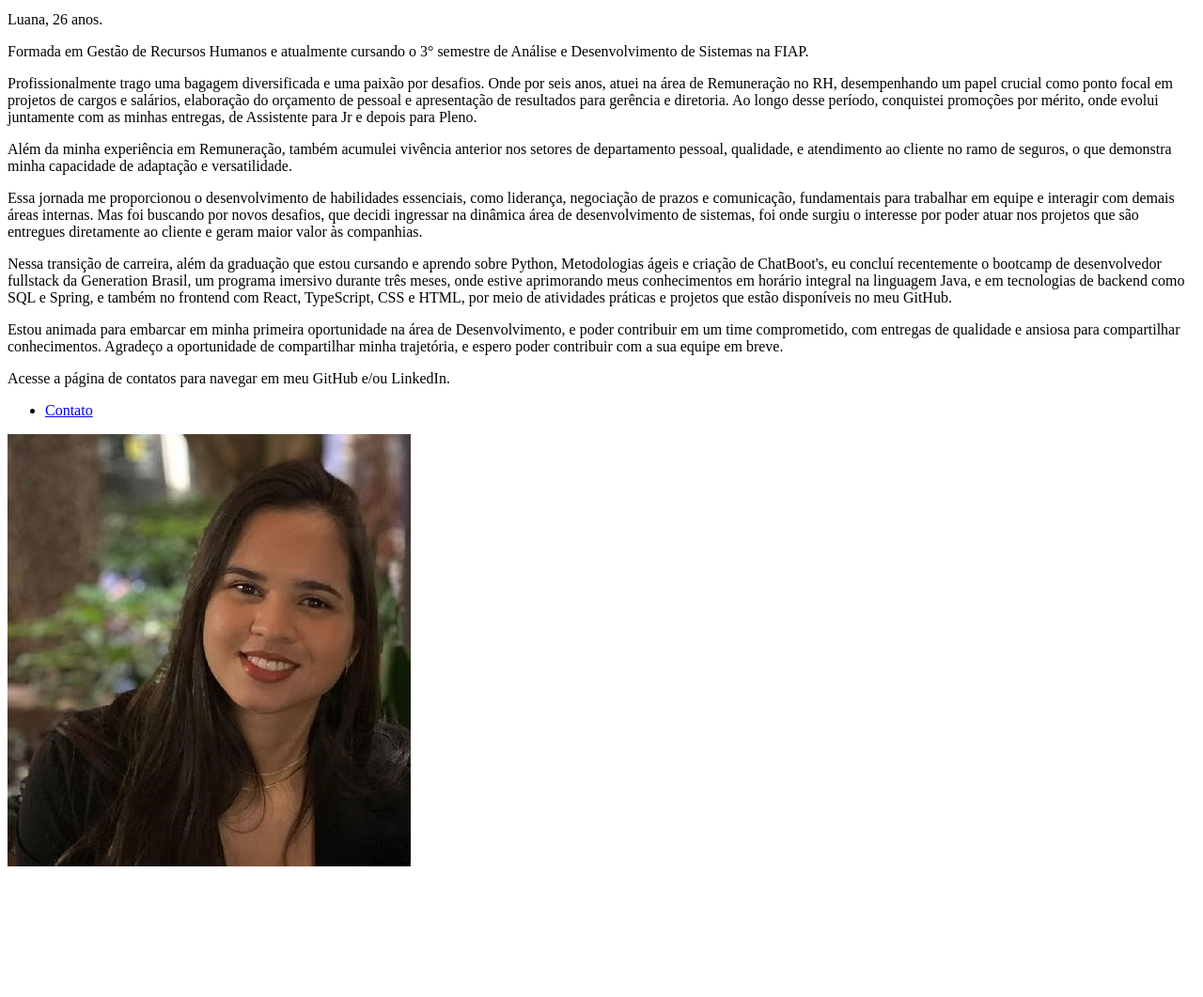
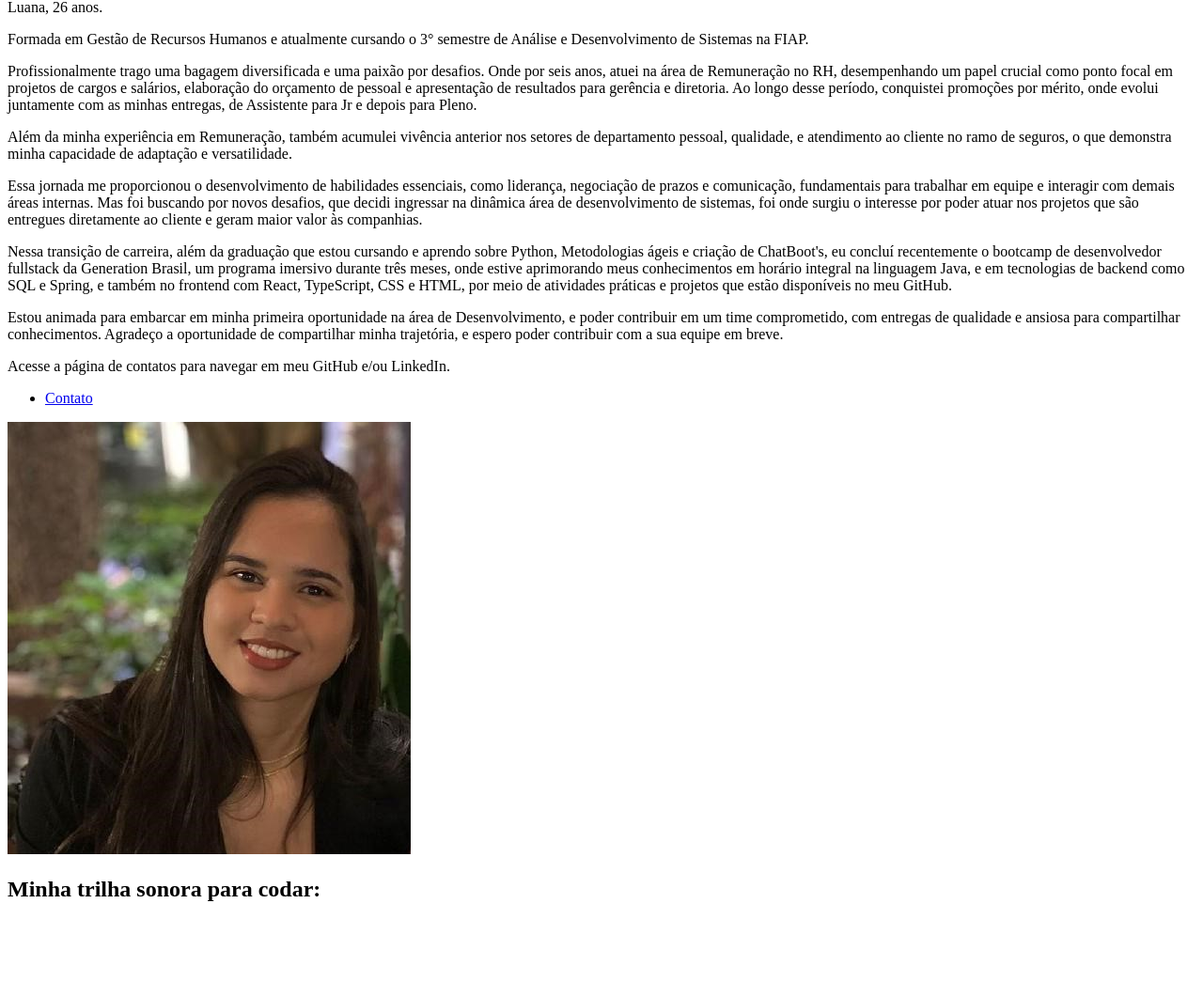
Before and after one commit to Luana-Nascimento/Fundamentos-Web, a plain HTML site: page index.html in a window 1280 px wide. Shown: the part 68-1129 px from the top of the page at 94% size. Before the commit the page ends 1002 px from the top, so only its background shows below. Drawn offline with Linux system fonts and the light colour scheme; grey boxes are pictures that could not be loaded.

Commit message:
Inserção Playlist

```diff
--- a/index.html
+++ b/index.html
@@ -7,7 +7,12 @@
 </head>
 <body>
 
+<main>
+
+    <section>
         <h1> Sobre mim </h1>
+    <article>
+    <div>
         <p> Luana, 26 anos. </p>
         <p> Formada em Gestão de Recursos Humanos e atualmente cursando o 3° semestre de Análise e Desenvolvimento de Sistemas na FIAP.
         </p>
@@ -27,14 +32,24 @@
         Agradeço a oportunidade de compartilhar minha trajetória, e espero poder contribuir com a sua equipe em breve. </p>
         <p> Acesse a página de contatos para navegar em meu GitHub e/ou LinkedIn.
         </p>
+    </div>
+    </article>
+    </section>
 
+</main>
+<nav>
     <ul>
         <li>
             <a href="contato.html"> Contato </a>
         </li>
     </ul>
+</nav>
 
     <img src="assets/foto perfil.jpeg" alt="Foto de perfil" >
 
+    <h2> Minha trilha sonora para codar: </h2>
+
+    <iframe width="560" height="315" src="https://www.youtube.com/embed/oKFkOZdMERQ?si=jWjwa6e4kwOkpZ82" title="YouTube video player" frameborder="0" allow="accelerometer; autoplay; clipboard-write; encrypted-media; gyroscope; picture-in-picture; web-share" referrerpolicy="strict-origin-when-cross-origin" allowfullscreen></iframe>
+
 </body>
 </html>
```
Also changed, not shown: contato.html (+2 -1 lines). Lines whose indentation alone changed are shown as unchanged.
